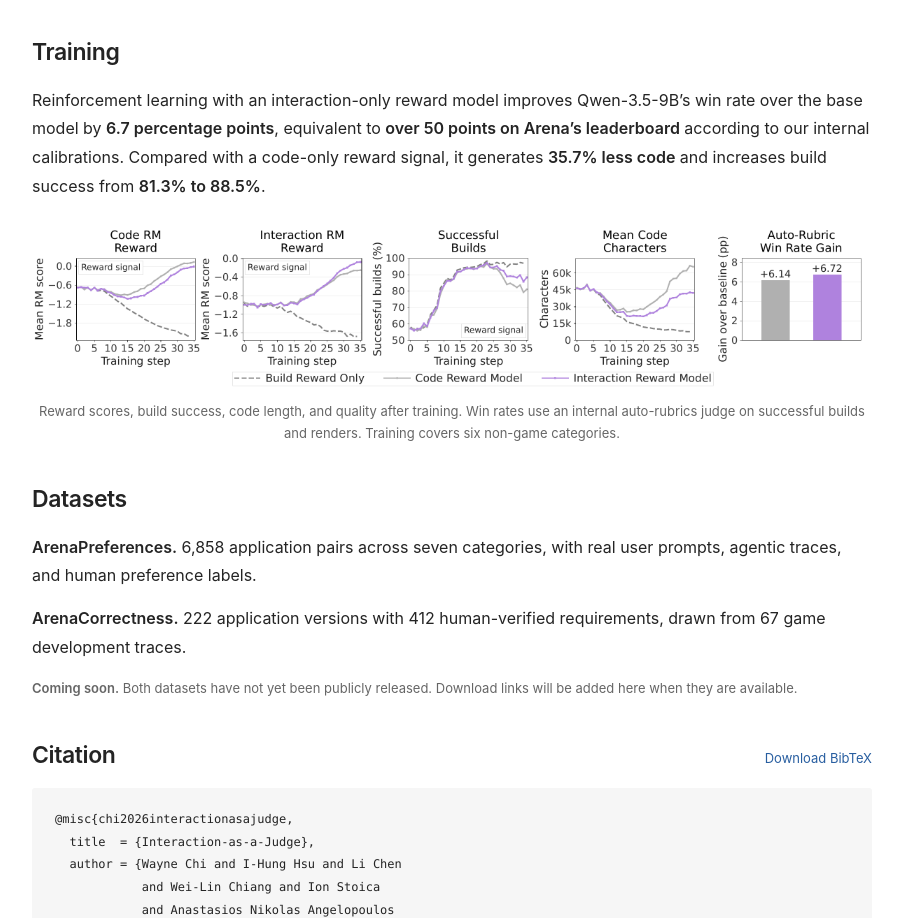
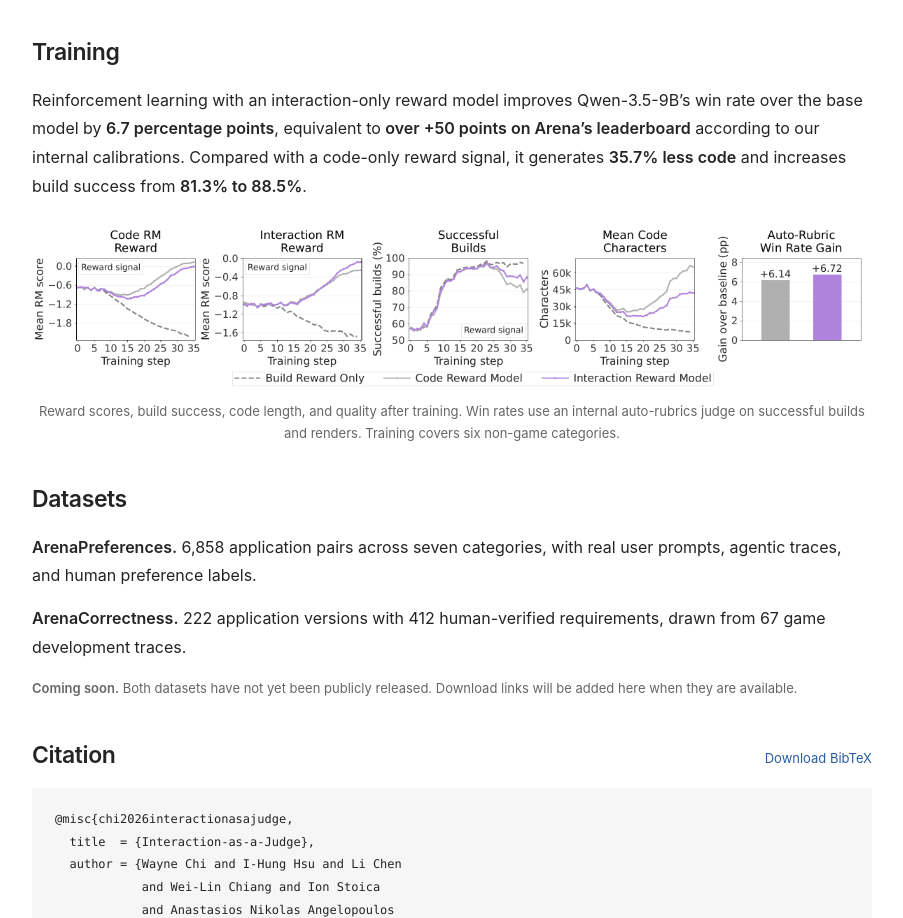
Before and after one commit to interaction-judge/interaction-judge.github.io, a website: page index.html in a window 1280 px wide. Shown: the part 2643-3561 px from the top of the page, without its empty margins (188-1091 px from the left). Drawn offline with Linux system fonts and the light colour scheme.

Commit message:
Clarify the positive Arena leaderboard gain

```diff
--- a/index.html
+++ b/index.html
@@ -206,7 +206,7 @@
           Reinforcement learning with an interaction-only reward model improves
           Qwen-3.5-9B’s win rate over the base model by
           <strong>6.7 percentage points</strong>, equivalent to
-          <strong>over 50 points on Arena’s leaderboard</strong> according to our
+          <strong>over +50 points on Arena’s leaderboard</strong> according to our
           internal calibrations. Compared with a code-only reward signal, it
           generates <strong>35.7% less code</strong> and increases build success
           from <strong>81.3% to 88.5%</strong>.
```
